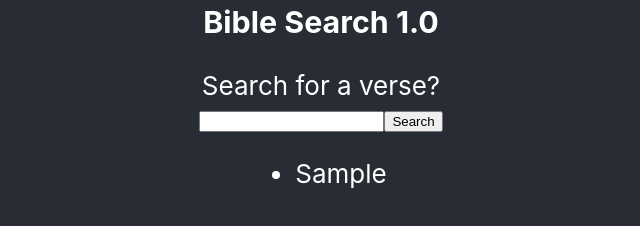
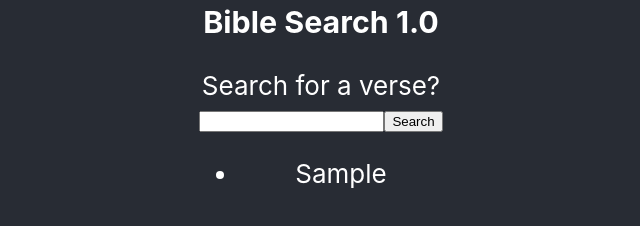
Before and after one commit to younghoonk17/bible-search, a React (Create React App) app: page / in a window 1280 px wide. Both pictures are taken after typing "Sample" into the empty fields and a click on the button "Search". Shown: the part 306-532 px from the top of the page, without its empty margins (319-959 px from the left). Built offline with nearby package versions, Linux system fonts and the light colour scheme.

Commit message:
extracting component

```diff
--- a/src/App.js
+++ b/src/App.js
@@ -1,40 +1,15 @@
-import React, {useState} from 'react';
+import React from 'react';
 import './App.css';
+import { SearchVerse } from './Components/searchVerse';
 
 function App() {
-
-  const [searchString, setSearchString] = useState("");
-  const [apiResult, setApiResult] = useState("");
-
-  const handleSubmit = (event) => {
-    console.log(searchString);
-    setApiResult(searchString);
-    setSearchString("");
-    event.preventDefault();
-  }
 
    return (
     <div className="App">
       <header className="App-header">
       <h3>Bible Search 1.0</h3>
 
-      <form onSubmit={handleSubmit}>
-          <label>
-            Search for a verse?
-          </label>
-          <br></br>
-          <input
-            id="new-todo"
-            type="text"
-            value={searchString}
-            onChange={e => setSearchString(e.target.value)}
-          />
-          <button>
-            Search
-          </button>
-      </form>
-
-      {apiResult ? <ul><li>{apiResult}</li></ul> : null}
+      <SearchVerse/>
 
       </header>
     </div>
--- /dev/null
+++ b/src/Components/searchVerse.js
@@ -0,0 +1,31 @@
+import React, { useState } from "react";
+
+export function SearchVerse(props) {
+  const [searchString, setSearchString] = useState("");
+  const [apiResult, setApiResult] = useState("");
+
+  const handleSubmit = (event) => {
+    console.log(searchString);
+    setApiResult(searchString);
+    setSearchString("");
+    event.preventDefault();
+  };
+
+  return (
+    <div>
+      <form onSubmit={handleSubmit}>
+        <label>Search for a verse?</label>
+        <br></br>
+        <input
+          id="new-todo"
+          type="text"
+          value={searchString}
+          onChange={(e) => setSearchString(e.target.value)}
+        />
+        <button>Search</button>
+      </form>
+
+      {apiResult ? (<ul><li>{apiResult}</li></ul>) : null}
+    </div>
+  );
+}
```
